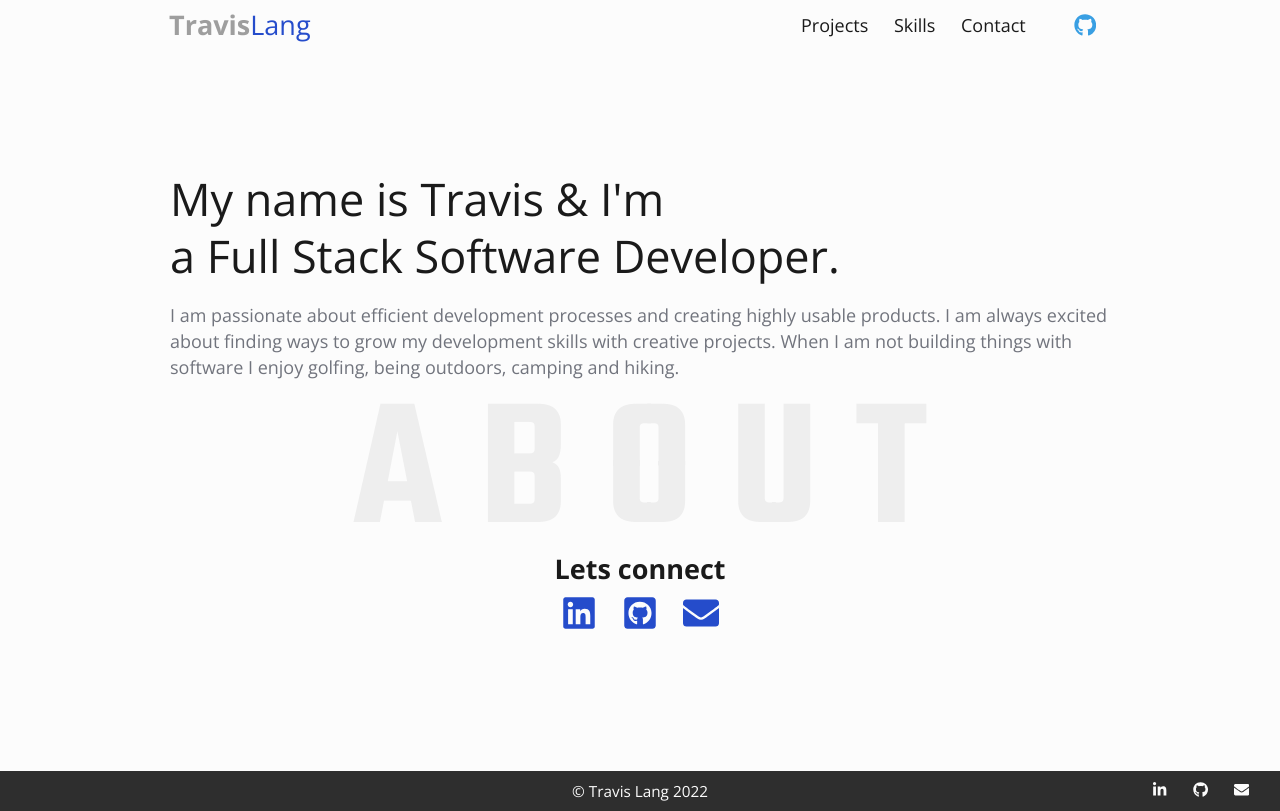
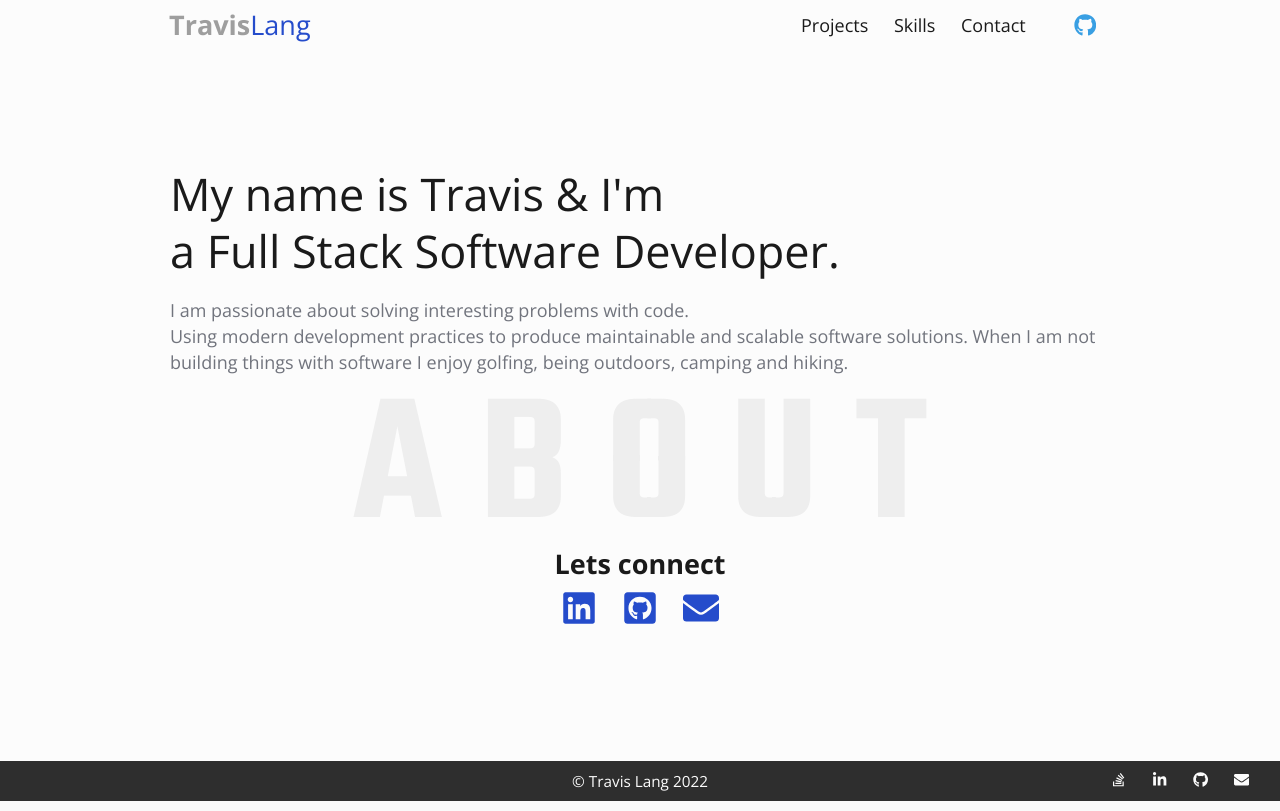
Before and after one commit to travislang/personal-portfolio, a Gatsby site: page / in a window 1280 px wide. Built offline with nearby package versions, Linux system fonts and the light colour scheme; Gatsby itself is replaced by a stand-in of ours.

Commit message:
add stackoverflow acct

```diff
--- a/src/components/Contact/contact.module.scss
+++ b/src/components/Contact/contact.module.scss
@@ -1,7 +1,7 @@
 @import '../variables.scss';
 
 .root {
-    min-height: calc(100vh - 80px);
+    min-height: calc(100vh - 90px);
     display: flex;
     flex-direction: column;
     justify-content: center;
--- a/src/components/Hero/hero.js
+++ b/src/components/Hero/hero.js
@@ -11,9 +11,9 @@ const Hero = () => (
             <h1 className={style.heroText}>My name is Travis & I'm</h1>
             <h1 className={style.heroText}>a Full Stack Software Developer.</h1>
             <p className={style.heroPara}>
-                I am passionate about efficient development processes and creating highly usable
-                products. I am always excited about finding ways to grow my development skills with
-                creative projects. When I am not building things with software I enjoy golfing,
+                I am passionate about solving interesting problems with code.
+                <br/>
+                Using modern development practices to produce maintainable and scalable software solutions. When I am not building things with software I enjoy golfing,
                 being outdoors, camping and hiking.
             </p>
         </div>
--- a/src/components/Hero/hero.module.scss
+++ b/src/components/Hero/hero.module.scss
@@ -8,7 +8,7 @@
     max-width: 960px;
 }
 .root {
-    min-height: calc(100vh - 80px);
+    min-height: calc(100vh - 90px);
     display: flex;
     flex-direction: column;
     justify-content: center;
--- a/src/components/Skills/skills.module.scss
+++ b/src/components/Skills/skills.module.scss
@@ -1,7 +1,7 @@
 @import '../variables.scss';
 
 .root {
-    min-height: calc(100vh - 80px);
+    min-height: calc(100vh - 90px);
     display: flex;
     flex-direction: column;
     justify-content: center;
--- a/src/components/footer.js
+++ b/src/components/footer.js
@@ -3,6 +3,7 @@ import React from 'react'
 import { FaLinkedinIn } from 'react-icons/fa'
 import { FaGithub } from 'react-icons/fa'
 import { FaEnvelope } from 'react-icons/fa'
+import { FaStackOverflow } from 'react-icons/fa'
 
 import * as styles from './footer.module.scss'
 
@@ -12,6 +13,14 @@ const Footer = () => {
             <div style={{ flexBasis: '30%' }}></div>
             <div className={styles.authorContainer}>&copy; Travis Lang 2022</div>
             <div className={styles.linkContainer}>
+                <a
+                    target='_blank'
+                    rel='noreferrer'
+                    className={styles.iconMargin}
+                    href='https://stackoverflow.com/users/10106101/travis-james'
+                >
+                    <FaStackOverflow />
+                </a>
                 <a
                     target='_blank'
                     rel='noreferrer'
--- a/src/pages/projects.module.scss
+++ b/src/pages/projects.module.scss
@@ -1,7 +1,7 @@
 @import '../components/variables.scss';
 
 .root {
-    min-height: calc(100vh - 80px);
+    min-height: calc(100vh - 90px);
     display: flex;
     flex-wrap: wrap;
     justify-content: center;
```
